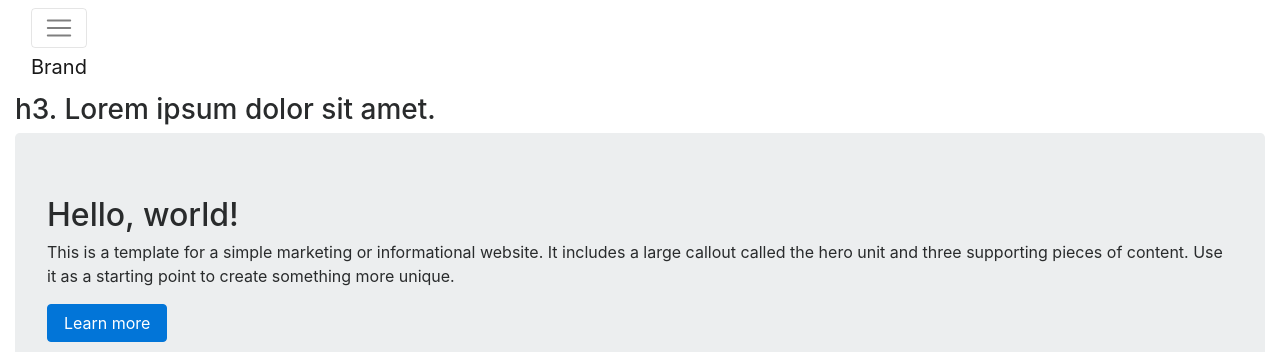
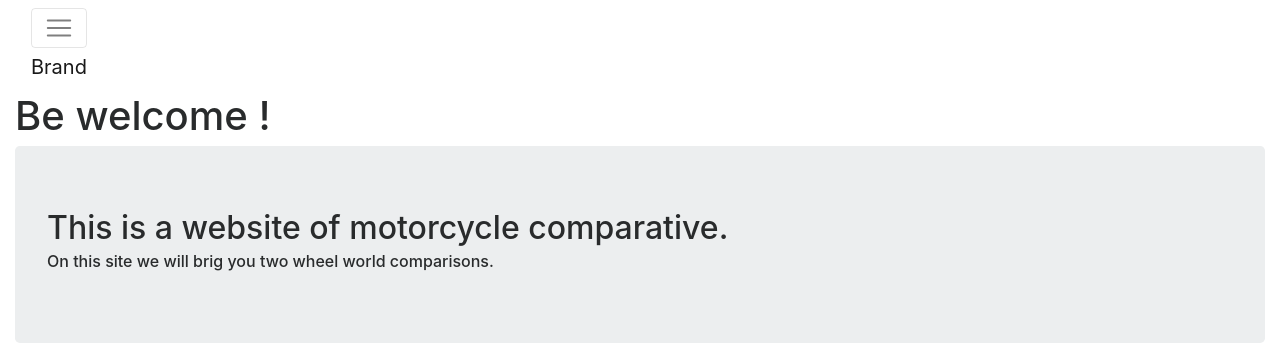
Before and after one commit to FelipeTreis/garage, a Django app: page / in a window 1280 px wide. Shown: the top 352 px of the page. Run offline with Django 4.2, Linux system fonts and the light colour scheme; some libraries are stand-ins or nearby versions.

Commit message:
Adjusting templates

```diff
--- a/comparative/core/templates/index.html
+++ b/comparative/core/templates/index.html
@@ -11,8 +11,8 @@
     <meta name="description" content="Source code generated using layoutit.com">
     <meta name="author" content="LayoutIt!">
 
-    <link href="css/bootstrap.min.css" rel="stylesheet">
-    <link href="css/style.css" rel="stylesheet">
+    <link href="{% static 'css/bootstrap.min.css' %}" rel="stylesheet">
+    <link href="{% static 'css/style.css'%}" rel="stylesheet">
 
   </head>
   <body>
@@ -63,44 +63,56 @@
 					</ul>
 				</div>
 			</nav>
-			<h3>
-				h3. Lorem ipsum dolor sit amet.
-			</h3>
+			<h1>
+				Be welcome !
+			</h1>
 			<div class="jumbotron">
 				<h2>
-					Hello, world!
+					This is a website of motorcycle comparative.
 				</h2>
-				<p>
-					This is a template for a simple marketing or informational website. It includes a large callout called the hero unit and three supporting pieces of content. Use it as a starting point to create something more unique.
-				</p>
-				<p>
-					<a class="btn btn-primary btn-large" href="#">Learn more</a>
-				</p>
+				<h6>
+					On this site we will brig you two wheel world comparisons.
+				</h6>
 			</div>
 		</div>
 	</div>
 	<div class="row">
 		<div class="col-md-4">
 			<h2>
-				Heading
+				Comparative
 			</h2>
 			<p>
-				Donec id elit non mi porta gravida at eget metus. Fusce dapibus, tellus ac cursus commodo, tortor mauris condimentum nibh, ut fermentum massa justo sit amet risus. Etiam porta sem malesuada magna mollis euismod. Donec sed odio dui.
-			</p>
-			<p>
-				<a class="btn" href="#">View details »</a>
+				Here we present for you two models of motorcycle.<br>
+				At right be a HONDA CB 600F HORNET and at left be a YAMAHA XJ6.
 			</p>
 		</div>
+		<h2>
+			Hornet Datasheet<br>
+		</h2>
 		<div class="col-md-4">
-			<img alt="Bootstrap Image Preview" src="https://www.layoutit.com/img/sports-q-c-140-140-3.jpg" class="rounded">
+			<img alt="Bootstrap Image Preview" src="https://quatrorodas.abril.com.br/wp-content/uploads/2016/11/5658af7652657372a102302d611_hornet_ficha.jpeg?quality=70&strip=all" class="rounded">
 		</div>
+		<p>
+			Potency: 102hp<br>
+			Torque: 6,53mkgf
+		</p>
+		<h2>
+			Xj6 Datasheet<br>
+		</h2>
+		<div class="col-md-4">
+			<img alt="Bootstrap Image Preview" src="https://portallubes.com.br/wp-content/uploads/2019/02/Yamaha-XJ6-N-ABS-2019-Brasil-04-600x412.jpg" class="rounded">
+		</div>
+		<p>
+			Potency: 77,5hp<br>
+			Torque: 6,1mkgf
+		</p>
 		<div class="col-md-4">
 		</div>
 	</div>
 </div>
 
-    <script src="js/jquery.min.js"></script>
-    <script src="js/bootstrap.min.js"></script>
-    <script src="js/scripts.js"></script>
+    <script {% static 'js/jquery.min.js' %}"></script>
+    <script src="{% static 'js/bootstrap.min.js' %}"></script>
+    <script src="{% static 'js/scripts.js' %}"></script>
   </body>
 </html>
```
